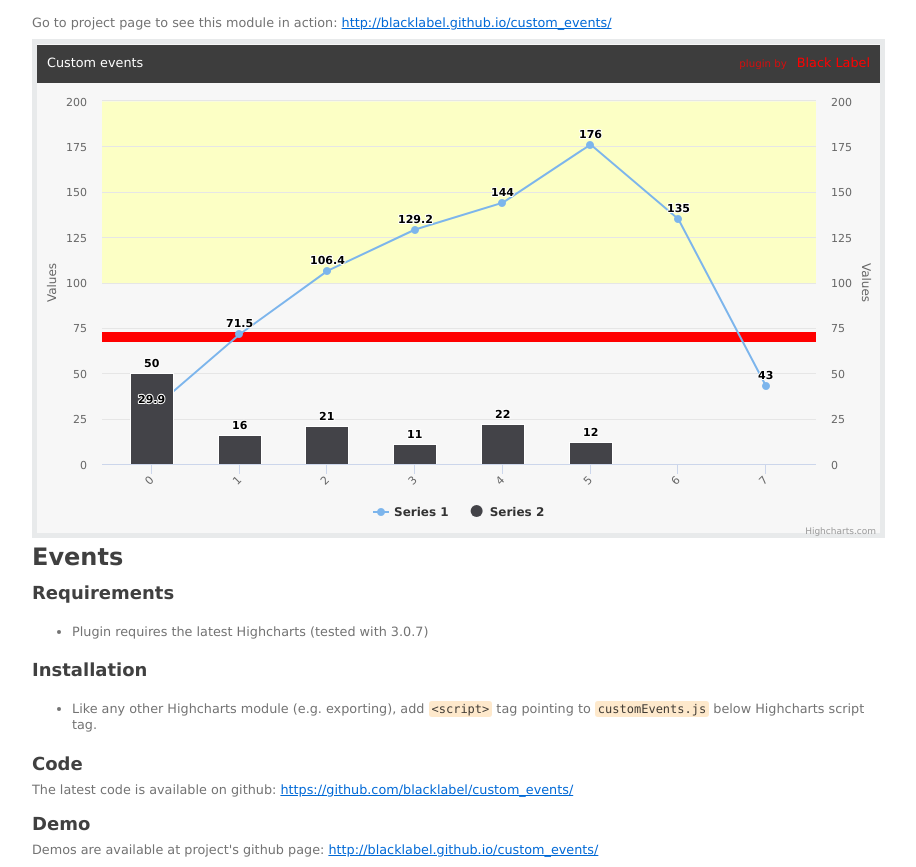
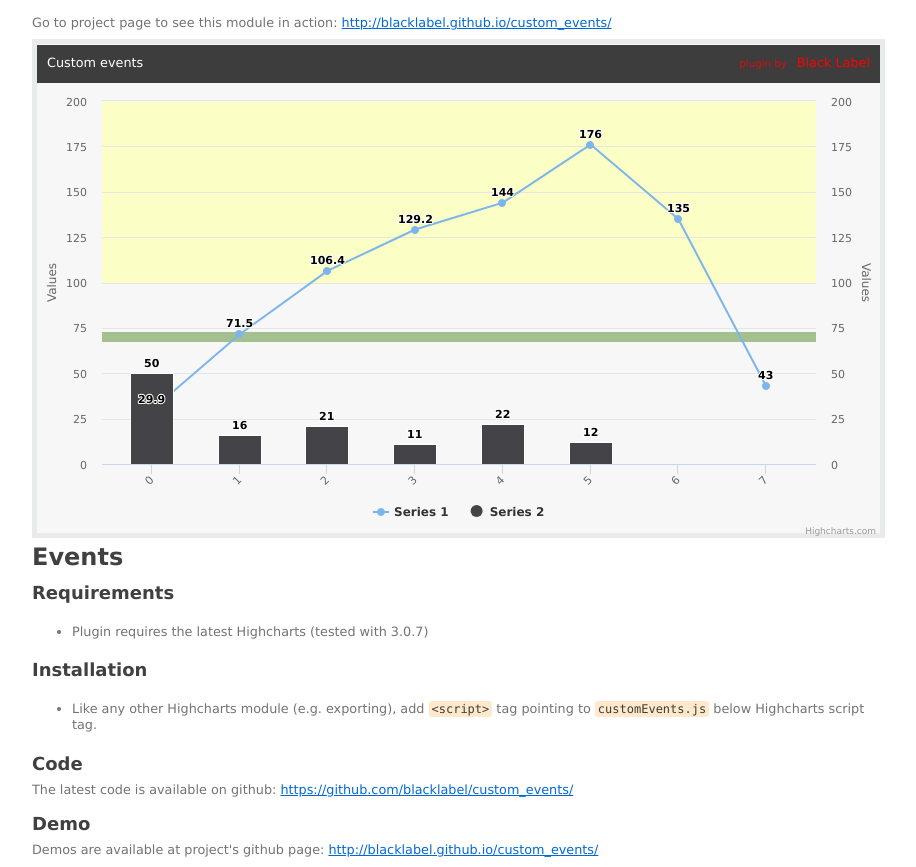
Before and after one commit to blacklabel/custom_events, a plain HTML site: page index.html in a window 1280 px wide. Shown: the part 49-916 px from the top of the page, without its empty margins (181-1097 px from the left). Drawn offline with nearby package versions, Linux system fonts and the light colour scheme.

Commit message:
this reference in object

```diff
--- a/index.html
+++ b/index.html
@@ -67,7 +67,7 @@ window.chart = new Highcharts.Chart({
             },
             yAxis: [{
                 plotLines: [{
-                    color: '#FF0000',
+                    color: '#a4c08e',
                     width: 10,
                     value: 70,
                     events: {
```
